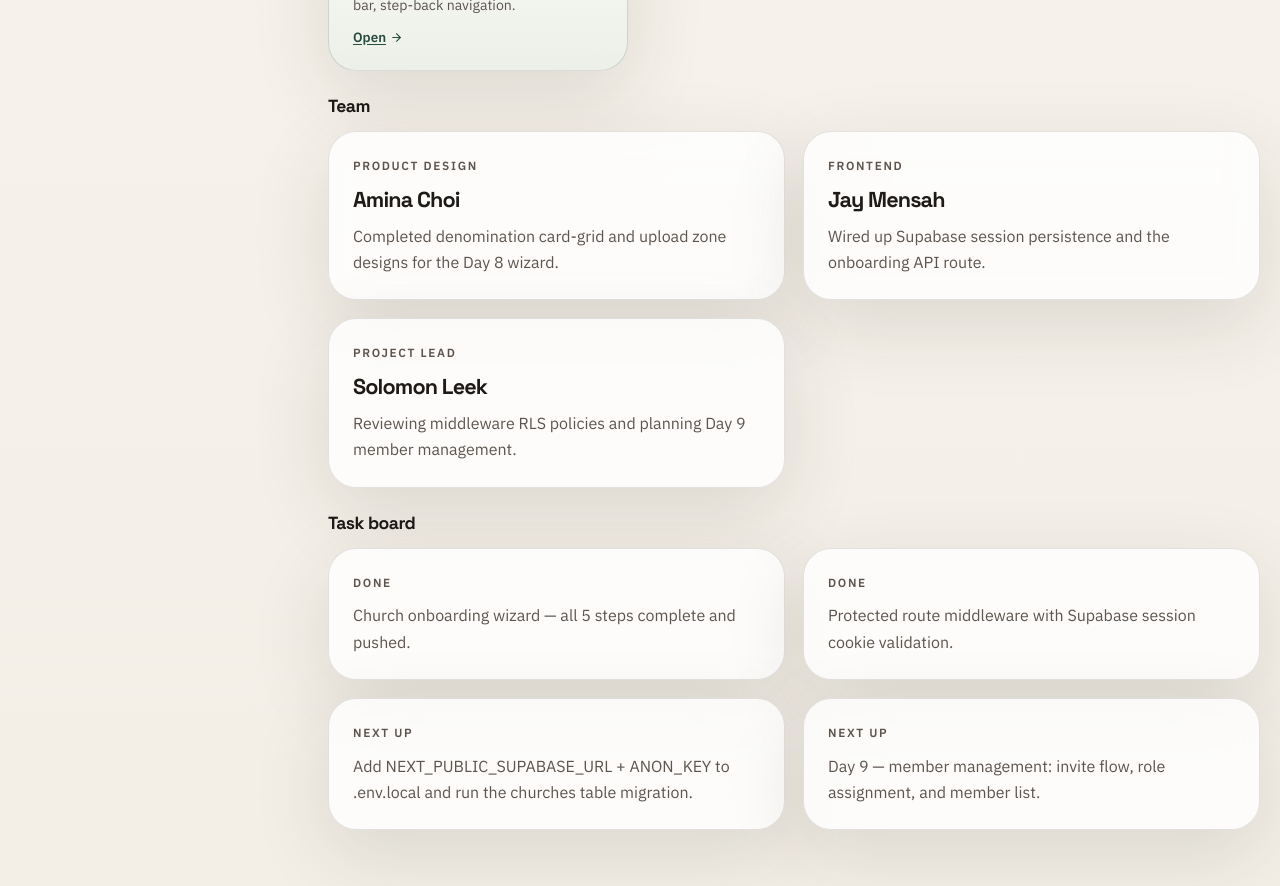
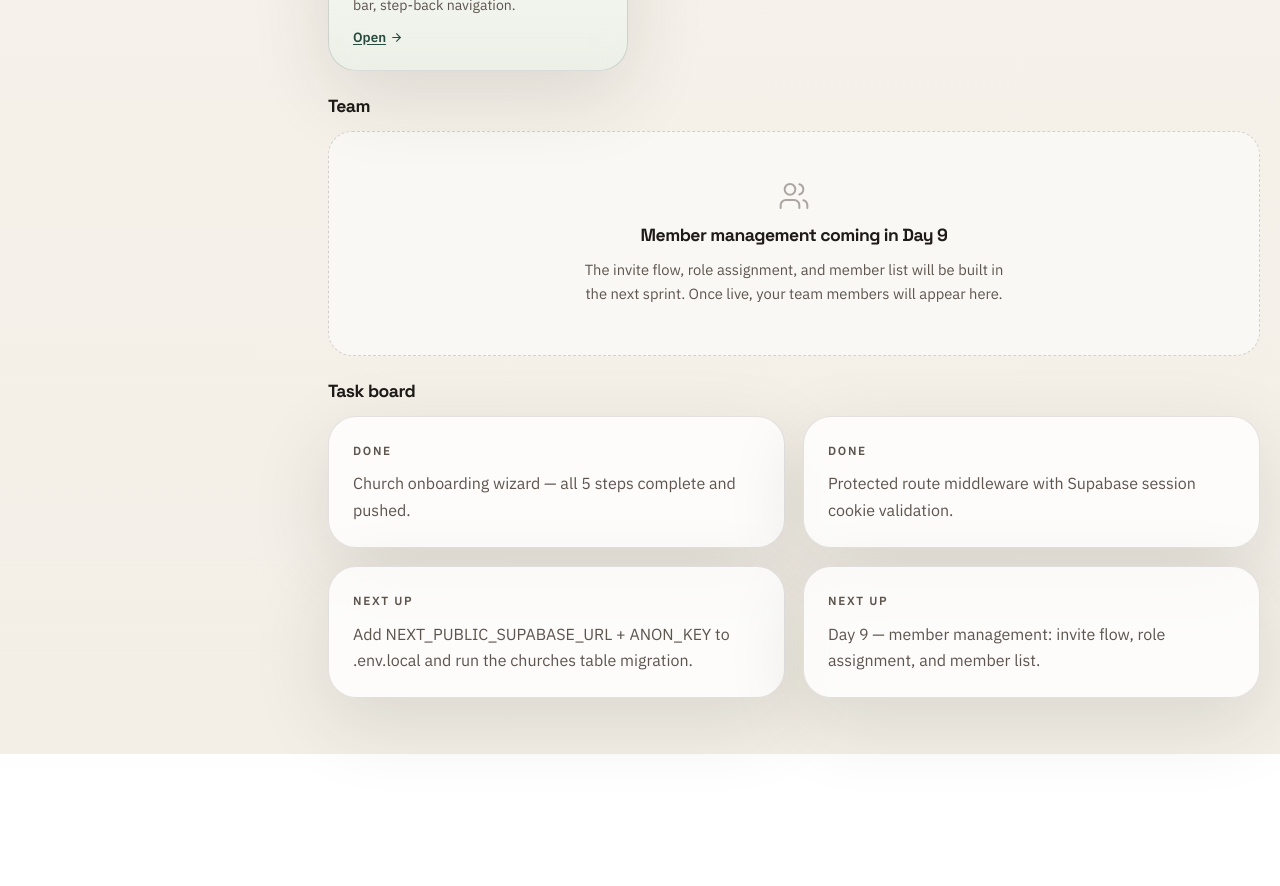
Before and after one commit to elevandaventures-Ltd/chms-frontend, a Next.js app: page / in a window 1280 px wide. Shown: the part 1520-2406 px from the top of the page. After the commit the page ends 2274 px from the top, so only its background shows below. Built offline with nearby package versions, Linux system fonts and the light colour scheme.

Commit message:
chore: replace placeholder team data with Day 9 empty state  member management not yet built

```diff
--- a/src/app/globals.css
+++ b/src/app/globals.css
@@ -2963,3 +2963,37 @@ a {
     align-items: flex-start;
   }
 }
+
+/* ── Dashboard empty state ───────────────────────────────────────────────── */
+
+.dash-empty-state {
+  display: grid;
+  justify-items: center;
+  gap: 12px;
+  padding: 48px 32px;
+  border: 1px dashed var(--panel-border-strong);
+  border-radius: 24px;
+  background: rgba(255, 255, 255, 0.5);
+  text-align: center;
+}
+
+.dash-empty-state__icon {
+  color: var(--muted);
+  opacity: 0.5;
+}
+
+.dash-empty-state__title {
+  margin: 0;
+  font-family: var(--font-display), sans-serif;
+  font-size: 1.1rem;
+  letter-spacing: -0.03em;
+  color: var(--text);
+}
+
+.dash-empty-state__body {
+  margin: 0;
+  max-width: 48ch;
+  font-size: 0.92rem;
+  color: var(--muted);
+  line-height: 1.65;
+}
--- a/src/app/page.tsx
+++ b/src/app/page.tsx
@@ -1,5 +1,5 @@
 import Link from 'next/link';
-import { CheckCircle2, Clock, Circle, ArrowRight } from 'lucide-react';
+import { CheckCircle2, Clock, Circle, ArrowRight, Users } from 'lucide-react';
 import * as site from '@/lib/site';
 import PageShell from '@/components/PageShell';
 import Sidebar from '@/components/Sidebar';
@@ -126,14 +126,13 @@ export default function HomePage() {
       {/* ── Team ─────────────────────────────────────────────────────────── */}
       <section id="team" aria-labelledby="team-heading">
         <h2 className="dash-section-title" id="team-heading">Team</h2>
-        <div className="content-grid">
-          {site.teamPulse.map((member) => (
-            <article className="content-card" key={member.name}>
-              <p className="panel-label">{member.role}</p>
-              <h3>{member.name}</h3>
-              <p>{member.update}</p>
-            </article>
-          ))}
+        <div className="dash-empty-state">
+          <Users size={32} strokeWidth={1.5} className="dash-empty-state__icon" aria-hidden="true" />
+          <h3 className="dash-empty-state__title">Member management coming in Day 9</h3>
+          <p className="dash-empty-state__body">
+            The invite flow, role assignment, and member list will be built in the next sprint.
+            Once live, your team members will appear here.
+          </p>
         </div>
       </section>
 
--- a/src/lib/site.ts
+++ b/src/lib/site.ts
@@ -120,23 +120,8 @@ export const sprintLog: DayEntry[] = [
   },
 ];
 
-export const teamPulse = [
-  {
-    name: 'Amina Choi',
-    role: 'Product Design',
-    update: 'Completed denomination card-grid and upload zone designs for the Day 8 wizard.',
-  },
-  {
-    name: 'Jay Mensah',
-    role: 'Frontend',
-    update: 'Wired up Supabase session persistence and the onboarding API route.',
-  },
-  {
-    name: 'Solomon Leek',
-    role: 'Project Lead',
-    update: 'Reviewing middleware RLS policies and planning Day 9 member management.',
-  },
-];
+export const teamPulse: { name: string; role: string; update: string }[] = [];
+// Day 9 — member management (invite flow, role assignment, member list) will populate this.
 
 export const taskBoard = [
   {
```
